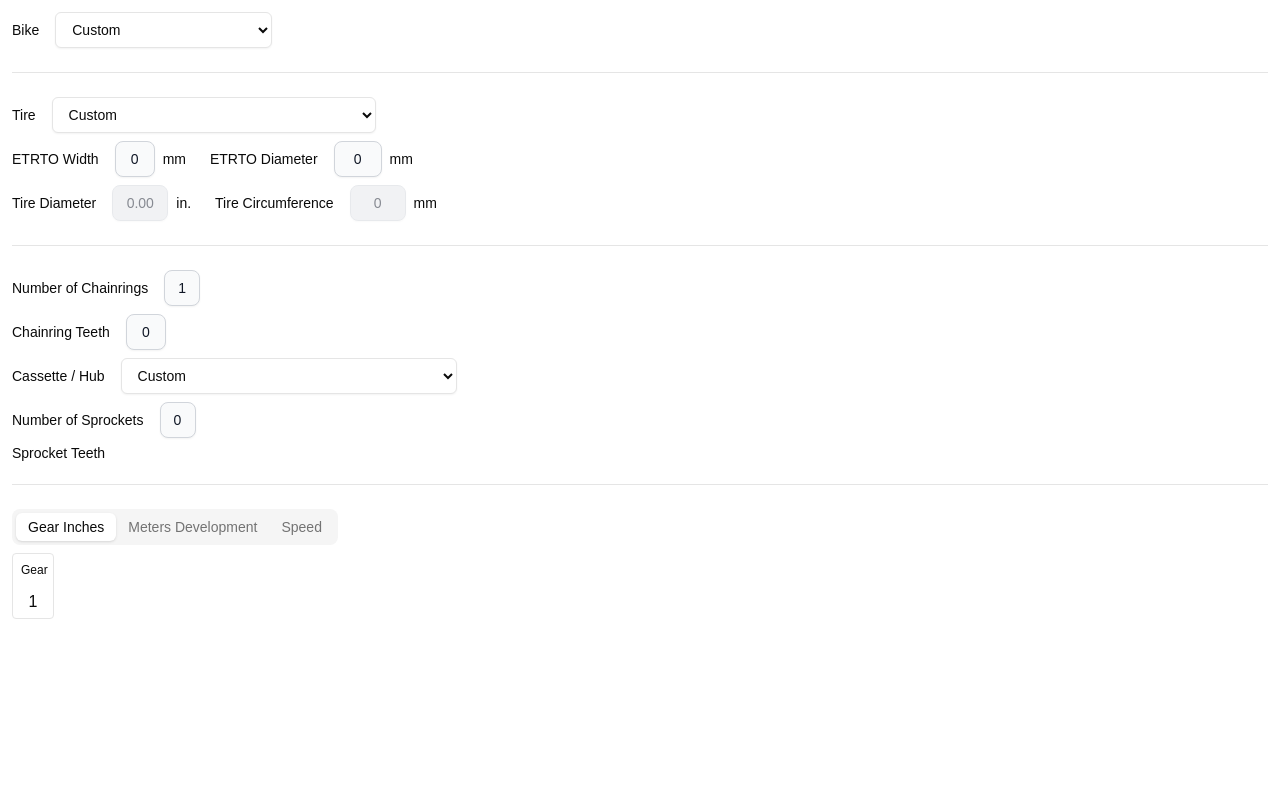
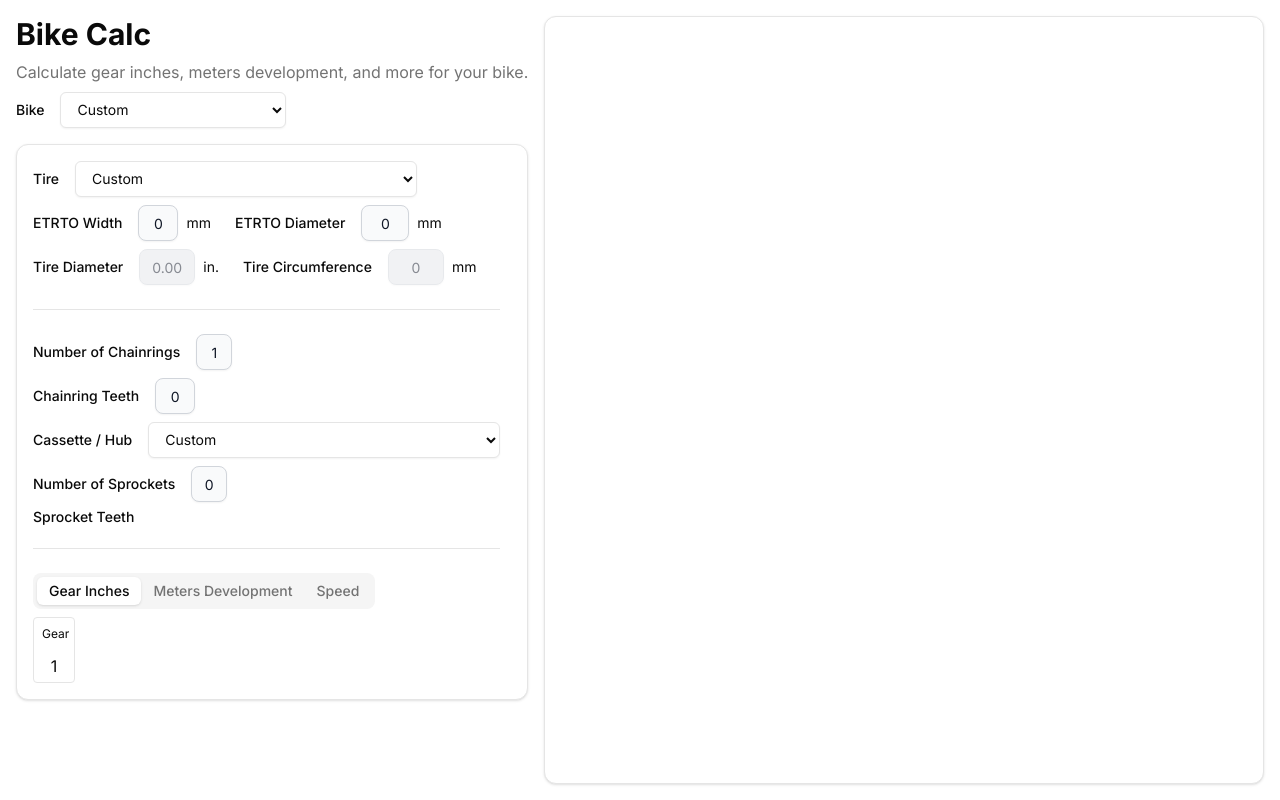
Before and after one commit to mngyuan/bikecalc, a Next.js app: page / in a window 1280 px wide. Built offline with nearby package versions, Linux system fonts and the light colour scheme.

Commit message:
change default font to inter, add space for bike viewer

```diff
--- a/app/globals.css
+++ b/app/globals.css
@@ -1,9 +1,13 @@
+@import url('https://fonts.googleapis.com/css2?family=Inter:ital,opsz,wght@0,14..32,100..900;1,14..32,100..900&display=swap');
+
 @tailwind base;
 @tailwind components;
 @tailwind utilities;
 
+html,
 body {
-  font-family: Arial, Helvetica, sans-serif;
+  height: 100%;
+  width: 100%;
 }
 
 @layer utilities {
--- a/app/page.tsx
+++ b/app/page.tsx
@@ -19,6 +19,7 @@ import {
   TIRE_DB,
   TireID,
 } from '@/lib/data';
+import {Card, CardContent} from '@/components/ui/card';
 
 const ETRTOtoDiameter = (ETRTOWidth: number, ETRTODiameter: number): number =>
   ETRTOWidth * 2 + ETRTODiameter;
@@ -599,7 +600,12 @@ export default function Home() {
   const [customized, setCustomized] = useState<boolean>(false);
 
   return (
-    <div className="p-3">
+    <div className="p-4 flex flex-row space-x-4 h-full w-full">
+      <div className="flex flex-col items-start">
+        <h1 className="text-3xl font-bold mb-2">Bike Calc</h1>
+        <p className="text-muted-foreground mb-2">
+          Calculate gear inches, meters development, and more for your bike.
+        </p>
         <div className="flex flex-row items-center space-between">
           <Label className="mr-4">Bike</Label>
           <div className="flex flex-row">
@@ -624,7 +630,8 @@ export default function Home() {
             </Button>
           </div>
         </div>
-      <Separator className="my-6" />
+        <Card className="mt-4 flex w-full">
+          <CardContent className="flex p-4">
             {/* key prop supplied to force reset state when bike prop changes. see
       https://react.dev/learn/you-might-not-need-an-effect#resetting-all-state-when-a-prop-changes */}
             <BikeCalculator
@@ -638,6 +645,15 @@ export default function Home() {
               }}
               className="relative"
             />
+          </CardContent>
+        </Card>
+      </div>
+      {/* TODO: something needs to be done here with sizing, the canvas in BikeViewer won't resize properly */}
+      <div className="flex flex-col grow">
+        <Card className="w-full grow">
+          <CardContent className="p-4"></CardContent>
+        </Card>
+      </div>
     </div>
   );
 }
--- /dev/null
+++ b/components/ui/card.tsx
@@ -0,0 +1,76 @@
+import * as React from "react"
+
+import { cn } from "@/lib/utils"
+
+const Card = React.forwardRef<
+  HTMLDivElement,
+  React.HTMLAttributes<HTMLDivElement>
+>(({ className, ...props }, ref) => (
+  <div
+    ref={ref}
+    className={cn(
+      "rounded-xl border bg-card text-card-foreground shadow",
+      className
+    )}
+    {...props}
+  />
+))
+Card.displayName = "Card"
+
+const CardHeader = React.forwardRef<
+  HTMLDivElement,
+  React.HTMLAttributes<HTMLDivElement>
+>(({ className, ...props }, ref) => (
+  <div
+    ref={ref}
+    className={cn("flex flex-col space-y-1.5 p-6", className)}
+    {...props}
+  />
+))
+CardHeader.displayName = "CardHeader"
+
+const CardTitle = React.forwardRef<
+  HTMLDivElement,
+  React.HTMLAttributes<HTMLDivElement>
+>(({ className, ...props }, ref) => (
+  <div
+    ref={ref}
+    className={cn("font-semibold leading-none tracking-tight", className)}
+    {...props}
+  />
+))
+CardTitle.displayName = "CardTitle"
+
+const CardDescription = React.forwardRef<
+  HTMLDivElement,
+  React.HTMLAttributes<HTMLDivElement>
+>(({ className, ...props }, ref) => (
+  <div
+    ref={ref}
+    className={cn("text-sm text-muted-foreground", className)}
+    {...props}
+  />
+))
+CardDescription.displayName = "CardDescription"
+
+const CardContent = React.forwardRef<
+  HTMLDivElement,
+  React.HTMLAttributes<HTMLDivElement>
+>(({ className, ...props }, ref) => (
+  <div ref={ref} className={cn("p-6 pt-0", className)} {...props} />
+))
+CardContent.displayName = "CardContent"
+
+const CardFooter = React.forwardRef<
+  HTMLDivElement,
+  React.HTMLAttributes<HTMLDivElement>
+>(({ className, ...props }, ref) => (
+  <div
+    ref={ref}
+    className={cn("flex items-center p-6 pt-0", className)}
+    {...props}
+  />
+))
+CardFooter.displayName = "CardFooter"
+
+export { Card, CardHeader, CardFooter, CardTitle, CardDescription, CardContent }
--- a/tailwind.config.ts
+++ b/tailwind.config.ts
@@ -1,44 +1,47 @@
-import type { Config } from "tailwindcss";
+import type {Config} from 'tailwindcss';
 
 const config: Config = {
-    darkMode: ["class"],
+  darkMode: ['class'],
   content: [
-    "./pages/**/*.{js,ts,jsx,tsx,mdx}",
-    "./components/**/*.{js,ts,jsx,tsx,mdx}",
-    "./app/**/*.{js,ts,jsx,tsx,mdx}",
+    './pages/**/*.{js,ts,jsx,tsx,mdx}',
+    './components/**/*.{js,ts,jsx,tsx,mdx}',
+    './app/**/*.{js,ts,jsx,tsx,mdx}',
   ],
   theme: {
     extend: {
+      fontFamily: {
+        sans: ['"Inter"', 'sans-serif'],
+      },
       colors: {
         background: 'hsl(var(--background))',
         foreground: 'hsl(var(--foreground))',
         card: {
           DEFAULT: 'hsl(var(--card))',
-  				foreground: 'hsl(var(--card-foreground))'
+          foreground: 'hsl(var(--card-foreground))',
         },
         popover: {
           DEFAULT: 'hsl(var(--popover))',
-  				foreground: 'hsl(var(--popover-foreground))'
+          foreground: 'hsl(var(--popover-foreground))',
         },
         primary: {
           DEFAULT: 'hsl(var(--primary))',
-  				foreground: 'hsl(var(--primary-foreground))'
+          foreground: 'hsl(var(--primary-foreground))',
         },
         secondary: {
           DEFAULT: 'hsl(var(--secondary))',
-  				foreground: 'hsl(var(--secondary-foreground))'
+          foreground: 'hsl(var(--secondary-foreground))',
         },
         muted: {
           DEFAULT: 'hsl(var(--muted))',
-  				foreground: 'hsl(var(--muted-foreground))'
+          foreground: 'hsl(var(--muted-foreground))',
         },
         accent: {
           DEFAULT: 'hsl(var(--accent))',
-  				foreground: 'hsl(var(--accent-foreground))'
+          foreground: 'hsl(var(--accent-foreground))',
         },
         destructive: {
           DEFAULT: 'hsl(var(--destructive))',
-  				foreground: 'hsl(var(--destructive-foreground))'
+          foreground: 'hsl(var(--destructive-foreground))',
         },
         border: 'hsl(var(--border))',
         input: 'hsl(var(--input))',
@@ -48,16 +51,16 @@ const config: Config = {
           '2': 'hsl(var(--chart-2))',
           '3': 'hsl(var(--chart-3))',
           '4': 'hsl(var(--chart-4))',
-  				'5': 'hsl(var(--chart-5))'
-  			}
+          '5': 'hsl(var(--chart-5))',
+        },
       },
       borderRadius: {
         lg: 'var(--radius)',
         md: 'calc(var(--radius) - 2px)',
-  			sm: 'calc(var(--radius) - 4px)'
-  		}
-  	}
+        sm: 'calc(var(--radius) - 4px)',
       },
-  plugins: [require("tailwindcss-animate")],
+    },
+  },
+  plugins: [require('tailwindcss-animate')],
 };
 export default config;
```
Lines whose indentation alone changed are shown as unchanged.
